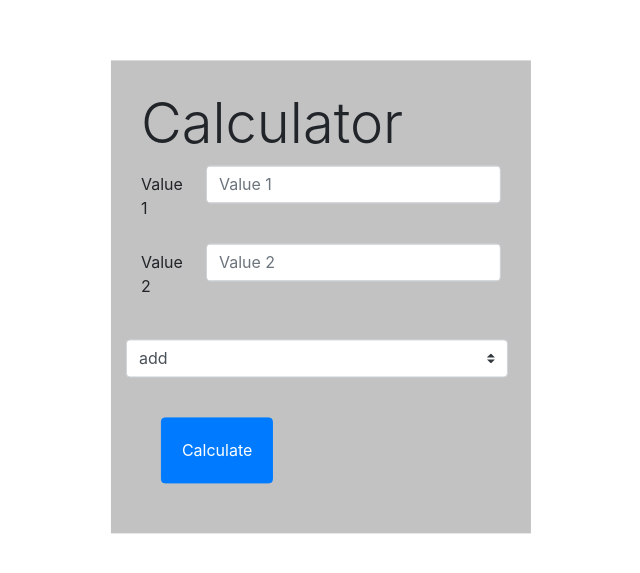
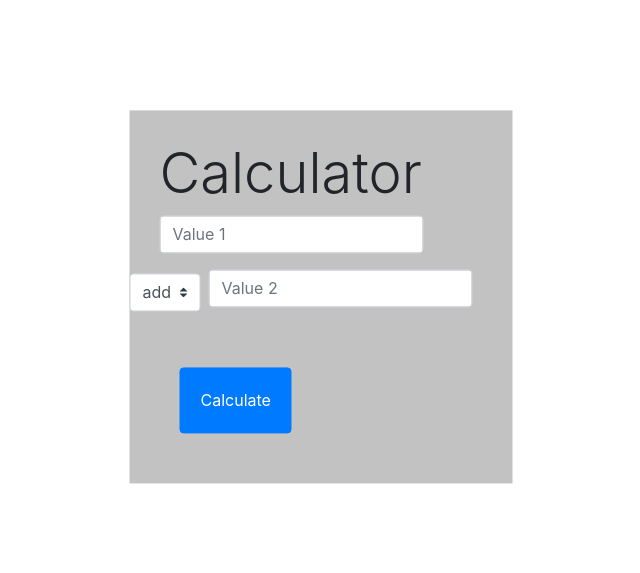
Before and after one commit to HGG-buddy/simple-calculator, a plain HTML site: page index.html in a window 1280 px wide. Shown: the part 103-676 px from the top of the page, without its empty margins (319-959 px from the left). Drawn offline with nearby package versions, Linux system fonts and the light colour scheme.

Commit message:
simplified form

```diff
--- a/index.html
+++ b/index.html
@@ -21,31 +21,34 @@
 
             <form>
                 <div class="form-group row">
-                    <label for="validationCustom01" class="col-sm-2 col-form-label">Value 1</label>
+
                     <div class="col-sm-10">
                         <input type="text" class="form-control" id="value1" placeholder="Value 1">
                     </div>
                 </div>
                 <div class="form-group row">
-                    <label for="validationCustom02" class="col-sm-2 col-form-label">Value 2</label>
+
+                    <div class="form-group row">
+
+                        <select class="custom-select my-1 mr-sm-2" id="operator" style="max-width:200px">
+                            <option value="add">add</option>
+                            <option value="min">min</option>
+                            <option value="div">div</option>
+                            <option value="mul">mul</option>
+                        </select>
+                    </div>
+
                     <div class="col-sm-10">
                         <input type="text" class="form-control" id="value2" placeholder="Value 2">
                     </div>
                 </div>
 
-                <div class="form-group row">
-                    <label for="validationCustom03" class="col-sm-2 col-form-label"></label>
-                    <select class="custom-select my-1 mr-sm-2" id="operator">
-                        <option value="add">add</option>
-                        <option value="min">min</option>
-                        <option value="div">div</option>
-                        <option value="mul">mul</option>
-                    </select>
-                </div>
 
 
-                    <button type="button" class="btn btn-primary" onclick="calc()" style="padding: 20px; margin: 20px ">Calculate</button>
-                    <div id="result" class="result"></div>
+
+                <button type="button" class="btn btn-primary" onclick="calc()"
+                    style="padding: 20px; margin: 20px ">Calculate</button>
+                <div id="result" class="result"></div>
             </form>
 
 
```
